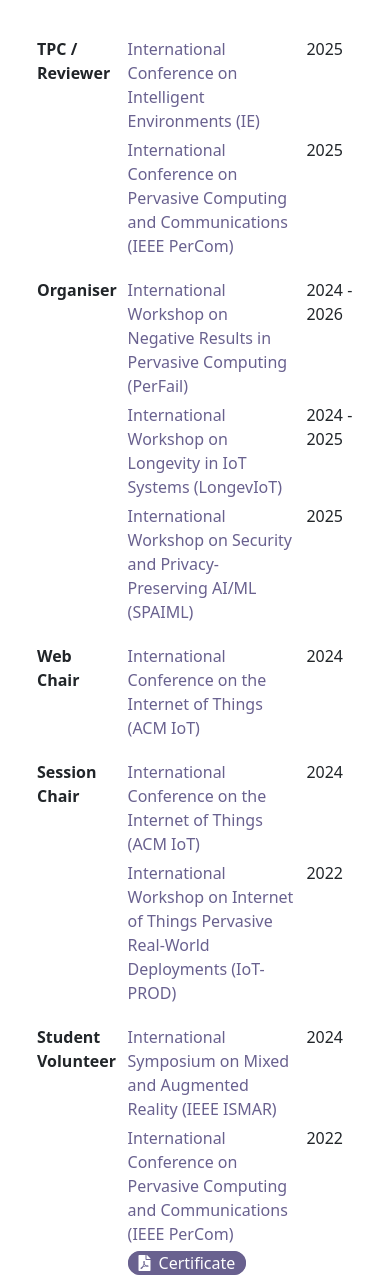
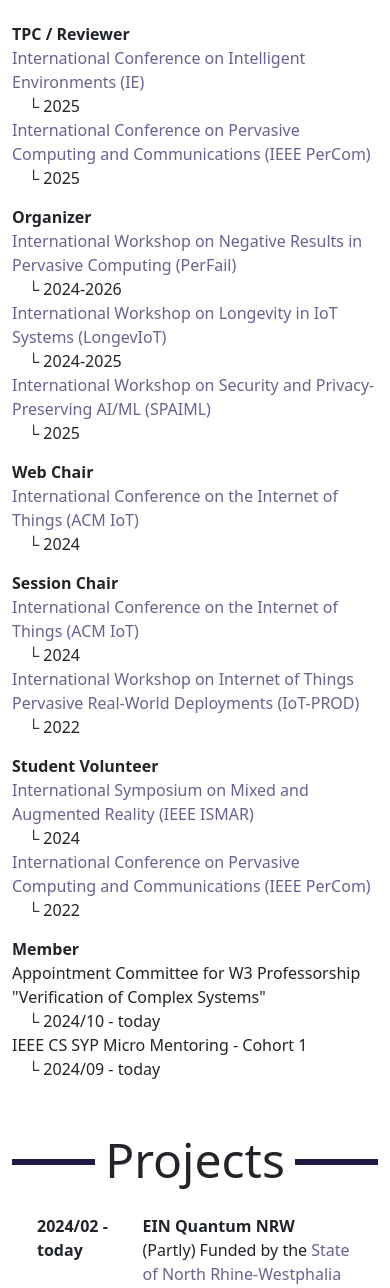
Before and after one commit to MalteJosten/maltejosten.github.io, a plain HTML site: page index.html in a window 390 px wide. Shown: the part 3519-4807 px from the top of the page. Drawn offline with nearby package versions, Linux system fonts and the light colour scheme; files whose address does not match are found by name.

Commit message:
Made 'Activities' responsive

```diff
--- a/assets/css/styles.css
+++ b/assets/css/styles.css
@@ -337,25 +337,31 @@ details > .publication:last-child {
 /** ACTIVITIES **/
 
 .activity-table {
-    margin-left: 25px;
+    padding-left: 25px;
 }
 
-.activity-table > tbody > tr > td {
-    padding-right: 10px;
-    padding-bottom: 5px;
-    vertical-align: top;
-}
-
-.act-role-section-header > td{
+.act-role-section {
     padding-top: 15px !important;
-}
-
-.activity-list {
-    list-style-type: none;
 }
 
 .act-role {
     font-weight: 600;
+}
+
+@media (max-width: 768px) {
+    .activity-table {
+        padding-left: 0;
+    }
+
+    .act-years {
+      margin-left: 1em;
+    }
+
+    .act-years:before {
+      font-family: "Font Awesome 5 Free";
+      font-weight: 500;
+      content: "\2514  ";
+    }
 }
 
 /** PROJECTS + CV **/
--- a/index.html
+++ b/index.html
@@ -205,7 +205,7 @@
                 <div class="publication">
                     <div class="pub-thumbnail-box">
                         <a href="https://doi.org/10.1109/PerComWorkshops56833.2023.10150386" target="_blank">
-                            <img class="pub-thumbnail" src="assets/media/publications/PerComWorkshops56833.2023.10150386.png" alt="Publication: Revising Poor Man's Eyetracking For Crowd-Sourced Studies"/>
+                        <img class="pub-thumbnail" src="assets/media/publications/PerComWorkshops56833.2023.10150386.png" alt="Publication: Revising Poor Man's Eyetracking For Crowd-Sourced Studies"/>
                         </a>
                     </div>
                     <div class="pub-details" id="pub-eyetracker">
@@ -269,73 +269,92 @@
     <section>
         <div class="container">
             <h2 class="section-header" id="activities">Activities</h2>
-            <table class="activity-table">
-                <tr class="act-role-section-header">
-                    <td rowspan="2" class="act-role">TPC / Reviewer</td>
-                    <td class="act-location"><a class="link" href="https://www.ie2025.fraunhofer.de/" target="_blank">International Conference on Intelligent Environments (IE)</td>
-                    <td class="act-years">2025</td>
-                </tr>
-                <tr class="act-role-section">
-                    <td class="act-location"><a class="link" href="https://percom.org/2025" target="_blank">International Conference on Pervasive Computing and Communications (IEEE PerCom)</a></td>
-                    <td class="act-years">2025</td>
-                </tr>
-                <tr class="act-role-section-header">
-                    <td rowspan="3" class="act-role">Organiser</td>
-                    <td class="act-location"><a class="link" href="https://perfail-workshop.github.io/2026" target="_blank">International Workshop on Negative Results in Pervasive Computing (PerFail)</a></td>
-                    <td class="act-years">2024 - 2026</td>
-                </tr>
-                <tr class="act-role-section">
-                    <td class="act-location"><a class="link" href="https://longeviot.github.io/2025" target="_blank">International Workshop on Longevity in IoT Systems (LongevIoT)</a></td>
-                    <td class="act-years">2024 - 2025</td>
-                </tr>
-                <tr class="act-role-section">
-                    <td class="act-location"><a class="link" href="https://spaiml.github.io/2025" target="_blank">International Workshop on Security and Privacy-Preserving AI/ML (SPAIML)</a></td>
-                    <td class="act-years">2025</td>
-                </tr>
-                <tr class="act-role-section-header">
-                    <td class="act-role">Web Chair</td>
-                    <td class="act-location"><a class="link" href="https://iot-conference.org/iot2024" target="_blank">International Conference on the Internet of Things (ACM IoT)</a></td>
-                    <td class="act-years">2024</td>
-                </tr>
-                <tr class="act-role-section-header">
-                    <td rowspan="2" class="act-role">Session Chair</td>
-                    <td class="act-location"><a class="link" href="https://iot-conference.org/iot2024" target="_blank">International Conference on the Internet of Things (ACM IoT)</a></td>
-                    <td class="act-years">2024</td>
-                </tr>
-                <tr class="act-role-section">
-                    <td class="act-location"><a class="link" href="https://iot-prod-workshop.github.io/2022/" target="_blank">International Workshop on Internet of Things Pervasive Real-World Deployments (IoT-PROD)</a></td>
-                    <td class="act-years">2022</td>
-                </tr>
-                <tr class="act-role-section-header">
-                    <td rowspan="2" class="act-role">Student Volunteer</td>
-                    <td class="act-location"><a class="link" href="https://www.ieeeismar.net/2024/" target="_blank">International Symposium on Mixed and Augmented Reality (IEEE ISMAR)</a></td>
-                    <td class="act-years">2024</td>
-                </tr>
-                <tr class="act-role-section">
-                    <td class="act-location">
-                        <div>
-                            <a class="link" href="https://percom.org/PerCom2022/" target="_blank">International Conference on Pervasive Computing and Communications (IEEE PerCom)</a>
-                        </div>
-                        <div class="chip-collection"><a class="fa-chip pdf" href="/assets/media/docs/percom2022-stud_volunteer.pdf">Certificate</a></div>
-                    </td>
-                    <td class="act-years">2022</td>
-                </tr>
-                <tr class="act-role-section-header">
-                    <td rowspan="2" class="act-role">Member</td>
-                    <td class="act-location">
-                        <div>Appointment Committee for W3 Professorship „Verification of Complex Systems"</div>
-                        <div class="chip-collection"><a class="fa-chip abc" href="https://www.uni-due.de/karriere/stelle.php?kennziffer=41031-%2024" target="_blank">Announcement</a></div>
-                    </td>
-                    <td class="act-years">2024/10 - today</td>
-                </tr>
-                <tr class="act-role-section-header">
-                    <td class="act-location">
-                        <div>IEEE CS SYP Micro Mentoring - Cohort 1</div>
-                        <div class="chip-collection"><a class="fa-chip pdf" href="/assets/media/docs/ieee_mentoring.pdf">Certificate</a></div>
-                    <td class="act-years">2024/09 - today</td>
-                    </td>
-                </tr>
-            </table>
+            <div class="activity-table">
+                <div class="row justify-content-start">
+                    <div class="col-md-2 act-role">TPC / Reviewer</div>
+                    <div class="col-md-8 act-location">
+                        <a class="link" href="https://www.ie2025.fraunhofer.de/" target="_blank">International Conference on Intelligent Environments (IE)</a>
+                    </div>
+                    <div class="col-md-2 act-years">2025</div>
+
+                    <div class="col-md-2 act-role"></div>
+                    <div class="col-md-8 act-location">
+                        <a class="link" href="https://percom.org/2025" target="_blank">International Conference on Pervasive Computing and Communications (IEEE PerCom)</a>
+                    </div>
+                    <div class="col-md-2 act-years">2025</div>
+                </div>
+                <div class="row act-role-section justify-content-start">
+                    <div class="col-md-2 act-role">Organizer</div>
+                    <div class="col-md-8 act-location">
+                        <a class="link" href="https://perfail-workshop.github.io/2026" target="_blank">International Workshop on Negative Results in Pervasive Computing (PerFail)</a>
+                    </div>
+                    <div class="col-md-2 act-years">2024-2026</div>
+
+                    <div class="col-md-2 act-role"></div>
+                    <div class="col-md-8 act-location">
+                        <a class="link" href="https://longeviot.github.io/2025" target="_blank">International Workshop on Longevity in IoT Systems (LongevIoT)</a>
+                    </div>
+                    <div class="col-md-2 act-years">2024-2025</div>
+
+                    <div class="col-md-2 act-role"></div>
+                    <div class="col-md-8 act-location">
+                        <a class="link" href="https://spaiml.github.io/2025" target="_blank">International Workshop on Security and Privacy-Preserving AI/ML (SPAIML)</a>
+                    </div>
+                    <div class="col-md-2 act-years">2025</div>
+                </div>
+                <div class="row act-role-section justify-content-start">
+                    <div class="col-md-2 act-role">Web Chair</div>
+                    <div class="col-md-8 act-location">
+                        <a class="link" href="https://iot-conference.org/iot2024" target="_blank">International Conference on the Internet of Things (ACM IoT)</a>
+                    </div>
+                    <div class="col-md-2 act-years">2024</div>
+                </div>
+
+                <div class="row act-role-section justify-content-start">
+                    <div class="col-md-2 act-role">Session Chair</div>
+                    <div class="col-md-8 act-location">
+                        <a class="link" href="https://iot-conference.org/iot2024" target="_blank">International Conference on the Internet of Things (ACM IoT)</a>
+                    </div>
+                    <div class="col-md-2 act-years">2024</div>
+
+                    <div class="col-md-2 act-role"></div>
+                    <div class="col-md-8 act-location">
+                        <a class="link" href="https://iot-prod-workshop.github.io/2022/" target="_blank">International Workshop on Internet of Things Pervasive Real-World Deployments (IoT-PROD)</a>
+                    </div>
+                    <div class="col-md-2 act-years">2022</div>
+                </div>
+
+                <div class="row act-role-section justify-content-start">
+                    <div class="col-md-2 act-role">Student Volunteer</div>
+                    <div class="col-md-8 act-location">
+                        <a class="link" href="https://www.ieeeismar.net/2024/" target="_blank">International Symposium on Mixed and Augmented Reality (IEEE ISMAR)</a>
+                    </div>
+                    <div class="col-md-2 act-years">2024</div>
+
+                    <div class="col-md-2 act-role"></div>
+                    <div class="col-md-8 act-location">
+                        <a class="link" href="https://percom.org/PerCom2022/" target="_blank">International Conference on Pervasive Computing and Communications (IEEE PerCom)</a>
+                        <div class="chip-collection d-none d-md-block"><a class="fa-chip pdf" href="/assets/media/docs/percom2022-stud_volunteer.pdf">Certificate</a></div>
+                    </div>
+                    <div class="col-md-2 act-years">2022</div>
+                </div>
+
+                <div class="row act-role-section justify-content-start">
+                    <div class="col-md-2 act-role">Member</div>
+                    <div class="col-md-8 act-location">
+                        Appointment Committee for W3 Professorship "Verification of Complex Systems"
+                        <div class="chip-collection d-none d-md-block"><a class="fa-chip abc" href="https://www.uni-due.de/karriere/stelle.php?kennziffer=41031-%2024" target="_blank">Announcement</a></div>
+                    </div>
+                    <div class="col-md-2 act-years">2024/10 - today</div>
+
+                    <div class="col-md-2 act-role"></div>
+                    <div class="col-md-8 act-location">
+                        IEEE CS SYP Micro Mentoring - Cohort 1
+                        <div class="chip-collection d-none d-md-block"><a class="fa-chip pdf" href="/assets/media/docs/ieee_mentoring.pdf">Certificate</a></div>
+                    </div>
+                    <div class="col-md-2 act-years">2024/09 - today</div>
+                </div>
+            </div>
         </div>
     </section>
 
```
